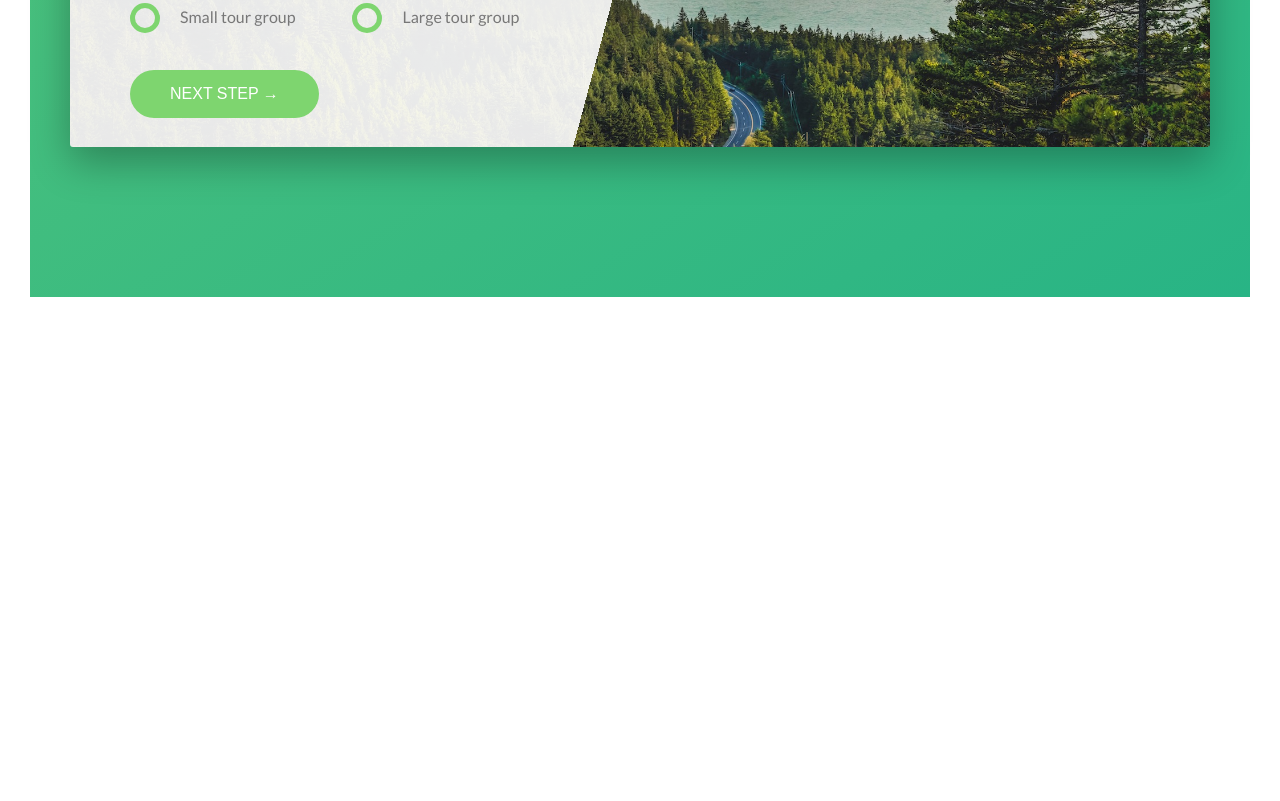
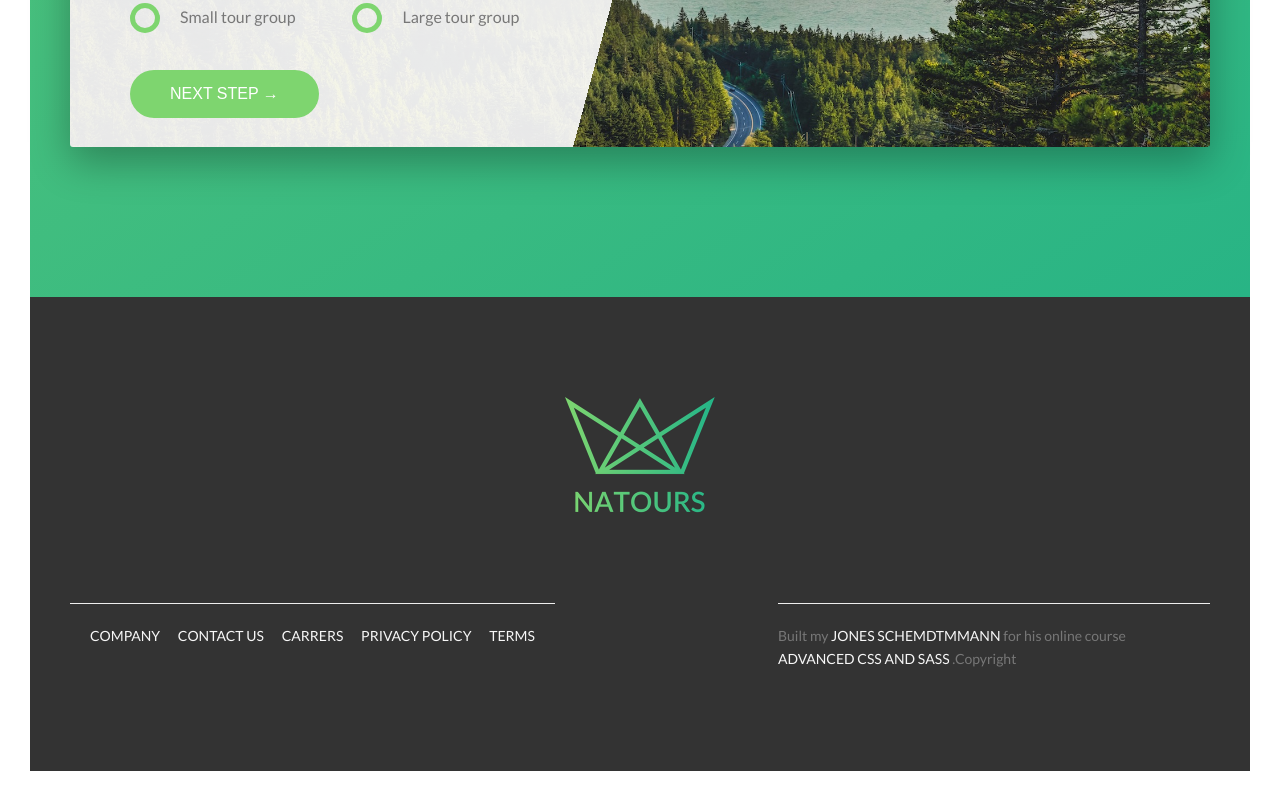
Before and after one commit to ckstn0777/Natours-Project, a website: page index.html in a window 1280 px wide. Shown: the part 4812-5613 px from the top of the page. Before the commit the page ends 5139 px from the top, so only its background shows below. Drawn offline with Linux system fonts and the light colour scheme.

Commit message:
lecture-9
sense#7(footer)제작완료

```diff
--- a/index.html
+++ b/index.html
@@ -365,5 +365,51 @@
         </div>
       </section>
     </main>
+    <footer class="footer">
+      <div class="footer__logo-box">
+        <img src="img/logo-green-2x.png" alt="logo" class="footer__logo" />
+      </div>
+      <div class="row">
+        <div class="col-1-of-2">
+          <div class="footer__navigation">
+            <ul class="footer__list">
+              <li class="footer__item">
+                <a href="#" class="footer__link">
+                  Company
+                </a>
+              </li>
+              <li class="footer__item">
+                <a href="#" class="footer__link">
+                  Contact us
+                </a>
+              </li>
+              <li class="footer__item">
+                <a href="#" class="footer__link">
+                  Carrers
+                </a>
+              </li>
+              <li class="footer__item">
+                <a href="#" class="footer__link">
+                  Privacy policy
+                </a>
+              </li>
+              <li class="footer__item">
+                <a href="#" class="footer__link">
+                  Terms
+                </a>
+              </li>
+            </ul>
+          </div>
+        </div>
+        <div class="col-1-of-2">
+          <p class="footer__copyright">
+            Built my <a href="#" class="footer__link">Jones Schemdtmmann</a> for
+            his online course
+            <a href="#" class="footer__link">Advanced CSS and Sass</a>
+            .Copyright
+          </p>
+        </div>
+      </div>
+    </footer>
   </body>
 </html>
--- a/sass/abstracts/_variables.scss
+++ b/sass/abstracts/_variables.scss
@@ -14,6 +14,7 @@ $color-gray-light-2: #eee;
 
 $color-gray-dark: #777;
 $color-gray-dark-2: #999;
+$color-gray-dark-3: #333;
 
 $color-white: #fff;
 $color-black: #000;
--- /dev/null
+++ b/sass/layout/_footer.scss
@@ -0,0 +1,55 @@
+.footer {
+  background-color: $color-gray-dark-3;
+  padding: 10rem 0;
+  font-size: 1.4rem;
+
+  &__logo-box {
+    text-align: center;
+    margin-bottom: 8rem;
+  }
+
+  &__logo {
+    width: 15rem;
+    height: auto;
+  }
+
+  &__navigation {
+    border-top: 1px solid $color-gray-light-2;
+    padding: 2rem;
+    display: inline-block;
+  }
+
+  &__list {
+    list-style: none;
+  }
+
+  &__item {
+    display: inline-block;
+
+    &:not(:last-child) {
+      margin-right: 1.5rem;
+    }
+  }
+
+  &__link {
+    &:link,
+    &:visited {
+      color: $color-gray-light-1;
+      text-decoration: none;
+      text-transform: uppercase;
+      display: inline-block;
+    }
+
+    &:hover,
+    &:active {
+      color: $color-primary;
+    }
+  }
+
+  &__copyright {
+    border-top: 1px solid $color-gray-light-2;
+    padding-top: 2rem;
+    width: 80%;
+    float: right;
+  }
+}
--- a/sass/main.scss
+++ b/sass/main.scss
@@ -23,5 +23,6 @@ Dark green: #28b485
 
 @import "layout/header";
 @import "layout/grid";
+@import "layout/footer";
 
 @import "pages/home";
```
Also changed, not shown: css/style.css.
